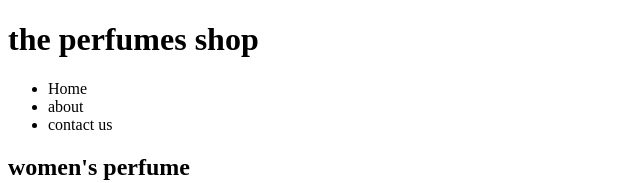
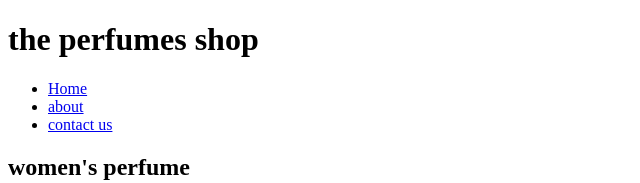
Before and after one commit to ayaazzam24/theperfumeshop, a plain HTML site: page index.html in a window 1280 px wide. Shown: the top 183 px of the page, without its empty margins (0-640 px from the left). Drawn offline with Linux system fonts and the light colour scheme.

Commit message:
modified new file

```diff
--- a/index.html
+++ b/index.html
@@ -9,9 +9,9 @@
     <header>
         <h1>the perfumes shop</h1>
         <ul>
-            <li><a herf="https://www.theperfumeshop.com/">Home</a></li>
-            <li><a herf="https://www.theperfumeshop.com/womens/lc/C101">about</a></li>
-            <li><a herf="https://www.theperfumeshop.com/">contact us</a></li>
+            <li><a href="https://www.theperfumeshop.com/">Home</a></li>
+            <li><a href="https://www.theperfumeshop.com/womens/lc/C101">about</a></li>
+            <li><a href="https://www.theperfumeshop.com/">contact us</a></li>
 
         </ul>
     </header>
```
